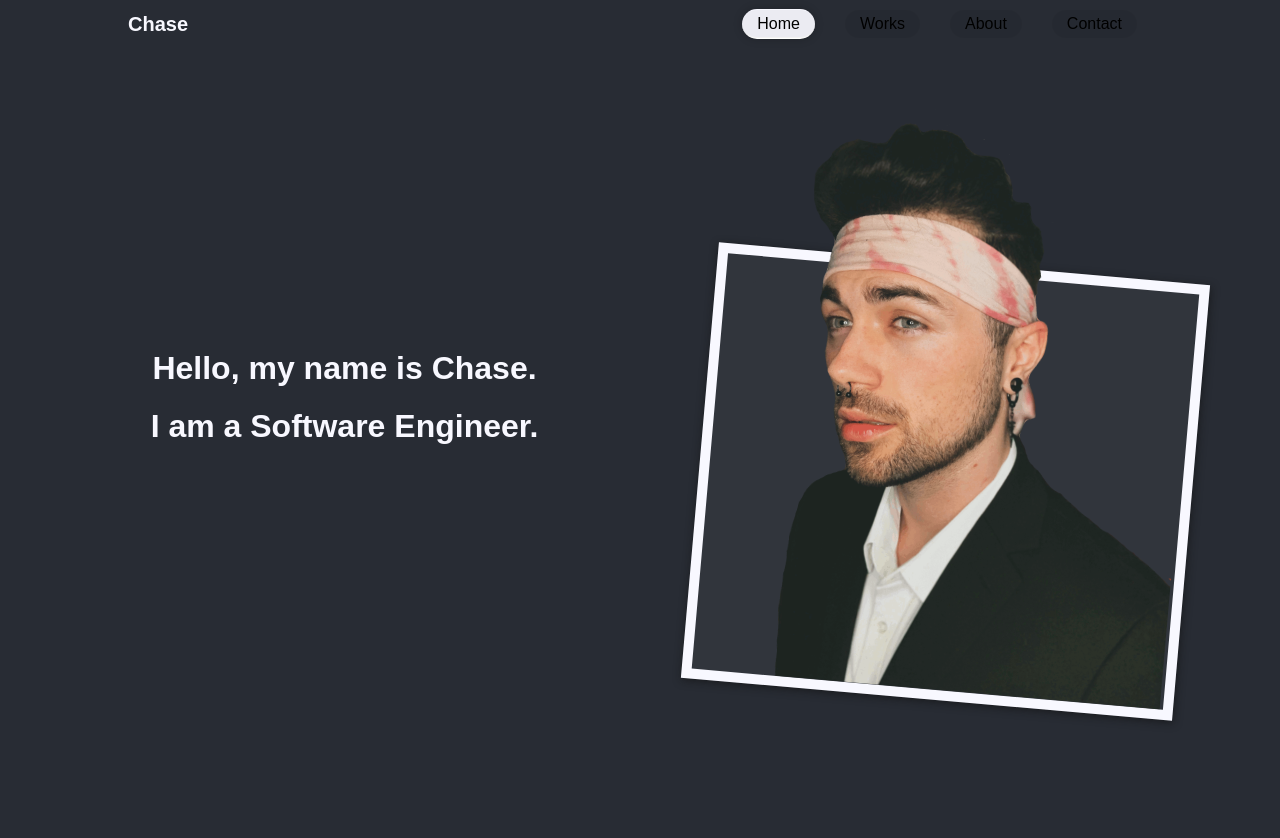
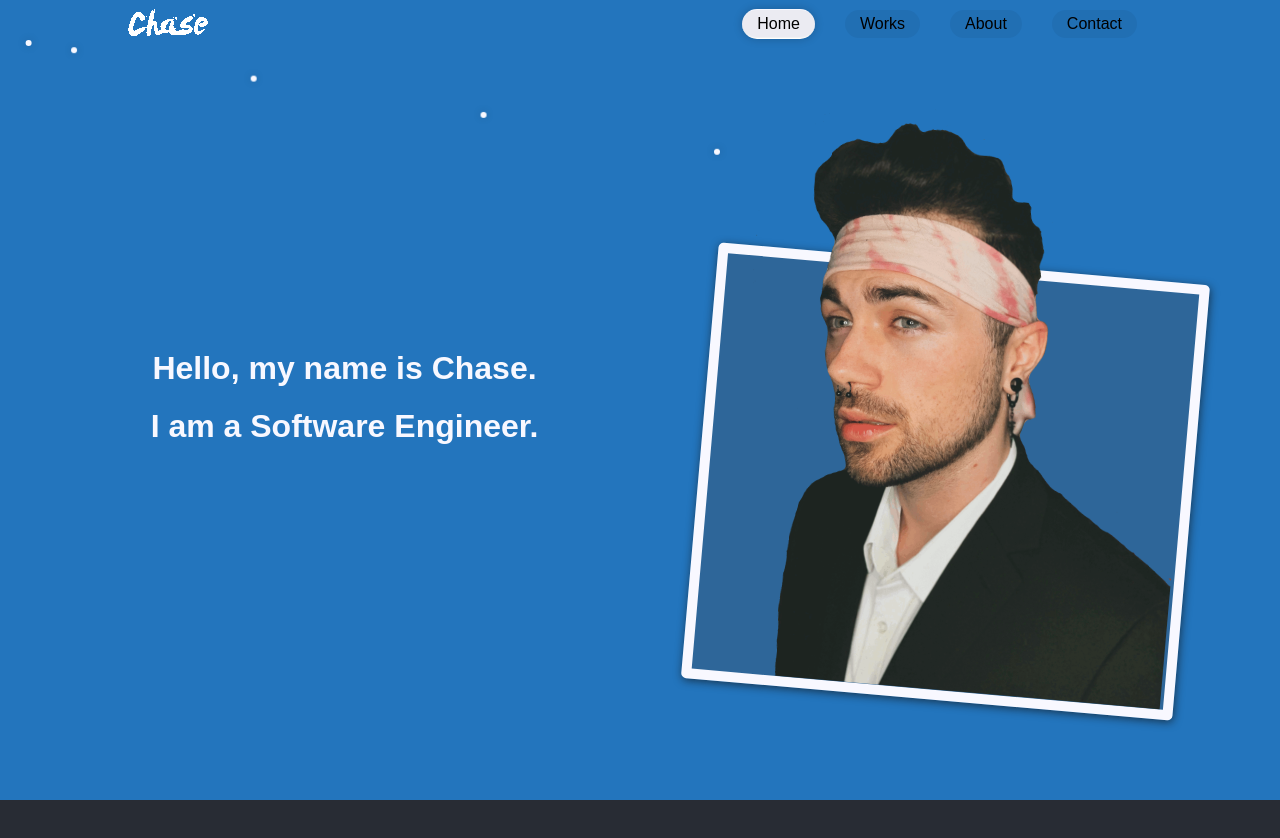
Before and after one commit to Chase-Simmons/Portfolio, a React (Create React App) app: page / in a window 1280 px wide. Shown: the top 838 px of the page. Built offline with nearby package versions, Linux system fonts and the light colour scheme; the HTML template or start-up script is replaced by a standard one.

Commit message:
custom particle generation config prep

```diff
--- a/src/App.css
+++ b/src/App.css
@@ -71,7 +71,6 @@ body {
 }
 
 .landing {
-  margin-top: 100px;
   height: 100vh;
   width: 100vw;
 }
--- a/src/App.js
+++ b/src/App.js
@@ -10,8 +10,8 @@ class App extends Component {
       <div className="App">
         <NavBar />
         <div className="landing">
-          {/* <Particles />
-          <div className="fix-particle-margin"></div> */}
+          <Particles />
+          <div className="fix-particle-margin"></div>
           <Home />
         </div>
       </div>
--- a/src/components/home/home.css
+++ b/src/components/home/home.css
@@ -1,4 +1,5 @@
 .home {
+  margin-top: 100px;
   height: 100vh;
   width: 100vw;
 }
@@ -47,6 +48,7 @@
   z-index: -1;
   transform: rotate(5deg);
   box-shadow: 1px 2px 8px #111111a0;
+  border-radius: 5px;
   background-color: #44484e53;
 }
 
--- a/src/components/navbar/navbar.css
+++ b/src/components/navbar/navbar.css
@@ -88,3 +88,7 @@
     max-width: 540px;
   }
 }
+
+.navbar-brand-image {
+  filter: blur(0.5px);
+}
--- a/src/components/navbar/navbar.js
+++ b/src/components/navbar/navbar.js
@@ -1,5 +1,7 @@
 import './navbar.css';
 import NavItem from './navitem';
+
+import Brand from '../../assets/Cs.png';
 
 const navItemNames = ['Home', 'Works', 'About', 'Contact'];
 let onNavItem = false;
@@ -8,7 +10,9 @@ export default function navbar() {
   return (
     <div className="navbar">
       <div className="navbar-container">
-        <div className="navbar-brand">Chase</div>
+        <div className="navbar-brand">
+          <img className="navbar-brand-image" src={Brand} />
+        </div>
         <ul className="navbar-nav">
           {navItemNames.map((name) => (
             <NavItem
--- a/src/components/navbar/navitem.js
+++ b/src/components/navbar/navitem.js
@@ -32,20 +32,16 @@ export default class NavItem extends Component {
       props.onNavItem(false);
 
       setTimeout(() => {
-        if (props.onNavItem() === false) {
-          if (isTransitioning === true) {
-            props.onNavItem(false);
-
-            highlight.style.cssText = oldLocation;
-            isTransitioning = false;
-          }
+        if (props.onNavItem() === false && isTransitioning === true) {
+          props.onNavItem(false);
+          isTransitioning = false;
+          highlight.style.cssText = oldLocation;
         }
       }, 1000);
     }
 
     function onMouseEnter(e) {
       const thisNode = Nodes[props.name];
-      // console.log(nodeChildren.filter((node) => node.innerHTML === props.name));
 
       if (isTransitioning !== true) {
         isTransitioning = true;
--- /dev/null
+++ b/src/components/particles/particle.js
@@ -0,0 +1,39 @@
+const allParticles = {};
+
+let totalParticles = 0;
+
+const config = {
+  speed: 10,
+  radius: 6,
+  amount: 10,
+};
+
+function buildParticle() {
+  const particle = document.createElement('span');
+
+  particle.style.transition = `all ${config.speed}s`;
+  particle.style.width = `${config.radius}px`;
+  particle.style.height = `${config.radius}px`;
+  particle.classList.add('particle');
+
+  setTimeout(() => {
+    document.body.childNodes[3].childNodes[0].childNodes[1].childNodes[0].appendChild(
+      particle
+    );
+
+    particle.style.transform = `translate(2vw, 5vh)`;
+
+    setTimeout(() => {
+      particle.style.transform = `translate(89vw, 27vh)`;
+    }, 1000);
+
+    console.log(allParticles);
+    totalParticles++;
+    allParticles[`${totalParticles}`] = particle;
+    if (totalParticles < config.amount) buildParticle();
+  }, 1000);
+}
+
+buildParticle();
+
+export default allParticles;
--- a/src/components/particles/particles.css
+++ b/src/components/particles/particles.css
@@ -2,6 +2,28 @@
   display: block;
   top: 0;
   left: 0;
-  z-index: 10000;
+  z-index: -1;
   height: 100vh;
+  background-color: rgb(35, 117, 189);
 }
+
+.particles-item {
+  float: left;
+  z-index: 0;
+  width: 50px;
+  height: 50px;
+  background-color: aliceblue;
+}
+
+.particle {
+  position: fixed;
+  top: 0;
+  background: #f8f8ff;
+  left: 0;
+  z-index: 2;
+  border-radius: 50%;
+  display: block;
+  box-shadow: 0 0 10px rgba(0, 0, 0, 0.2);
+  width: 5px;
+  height: 5px;
+}
--- a/src/components/particles/particles.js
+++ b/src/components/particles/particles.js
@@ -1,21 +1,21 @@
-// import React, { Component } from 'react';
-// import Particles from 'particlesjs';
+import React, { Component } from 'react';
+import ParticlesItem from './particlesitem';
 
-// import './particles.css';
+import './particles.css';
 
-// window.onload = function () {
-//   Particles.init({
-//     selector: '.particles',
-//     // maxParticles: 150,
-//     // speed: 0.4,
-//     // color: '#FEFEFE',
-//     // minDistance: 105,
-//     // connectParticles: true,
-//   });
-// };
-
-// export default class ParticlesComponent extends Component {
-//   render() {
-//     return <canvas className="particles"></canvas>;
-//   }
-// }
+const particlesParentNode = {};
+export default class Particles extends Component {
+  componentDidMount() {
+    const thisNode = this._reactInternals.child.stateNode;
+    particlesParentNode['parent'] = thisNode;
+  }
+  render() {
+    console.log(particlesParentNode);
+    return (
+      <div className="particles">
+        <ParticlesItem />
+        <ParticlesItem />
+      </div>
+    );
+  }
+}
--- /dev/null
+++ b/src/components/particles/particlesitem.js
@@ -0,0 +1,19 @@
+import React, { Component } from 'react';
+
+import particle from './particle';
+
+const allParticles = {};
+let particleCount = 0;
+
+export default class ParticlesItem extends Component {
+  componentDidMount() {
+    console.log(this);
+    particleCount++;
+    const thisNode = { ...this._reactInternals.child.stateNode };
+    allParticles[`${particleCount}`] = thisNode;
+    console.log(particleCount);
+  }
+  render() {
+    return <div />;
+  }
+}
```
